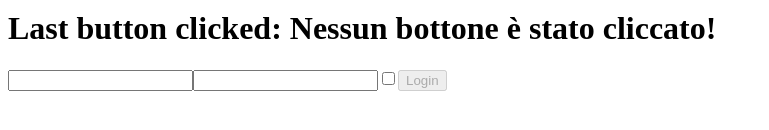
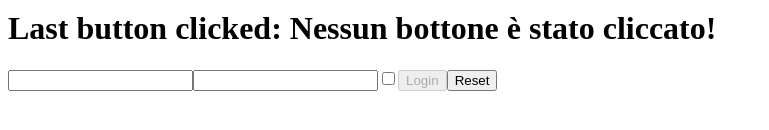
Before and after one commit to leggio98/react-exercises, a React (Create React App) app in the folder react-exercises/: page / in a window 1280 px wide. Shown: the part 370-500 px from the top of the page, without its empty margins (0-769 px from the left). Built offline with nearby package versions, Linux system fonts and the light colour scheme.

Commit message:
Add exercises Forms-04

```diff
--- a/react-exercises/src/Login.js
+++ b/react-exercises/src/Login.js
@@ -12,10 +12,18 @@ export class Login extends React.Component {
     state = {
         username: '',
         password: '',
-        remember: false,
+        remember: false
     }
 loginButtonClick = () => {
     this.props.onLogin(this.state)
+}
+
+formReset = () => {
+    this.setState({
+        username: '',
+        password: '',
+        remember: false
+    })
 }
     handleChanger = (event) => {
         const value = event.target.value
@@ -47,7 +55,7 @@ loginButtonClick = () => {
             <input
             name = 'remember'
             type = 'checkbox'
-            value = {this.state.remember}
+            checked = {this.state.remember}
             onChange = {this.handleChanger}
             />
             <button
@@ -56,6 +64,10 @@ loginButtonClick = () => {
              onClick={this.loginButtonClick}>
                 Login
             </button>
+            <button
+            onClick={this.formReset}>
+                Reset
+            </button>
             </div>
         )
     }
```
